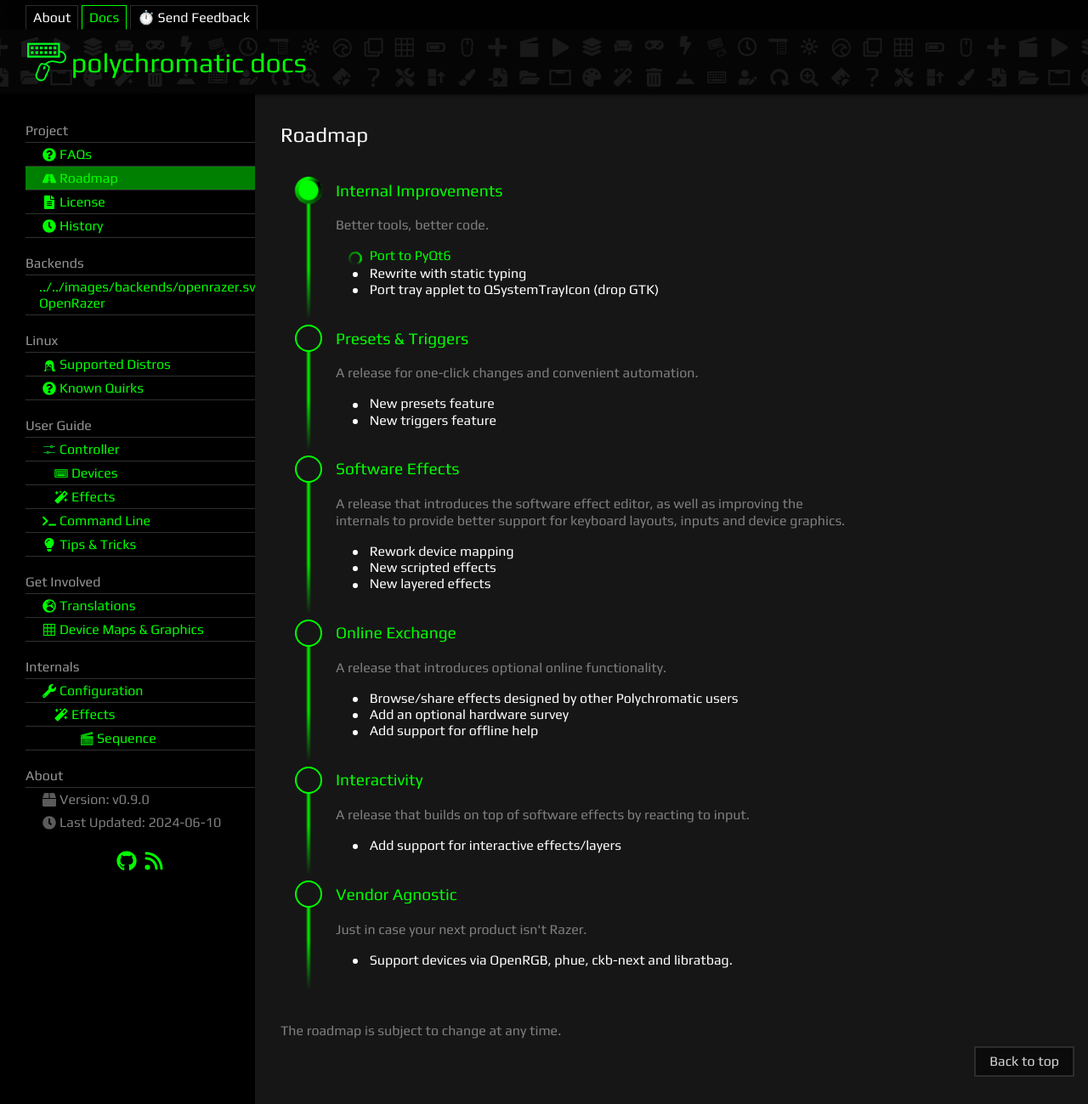
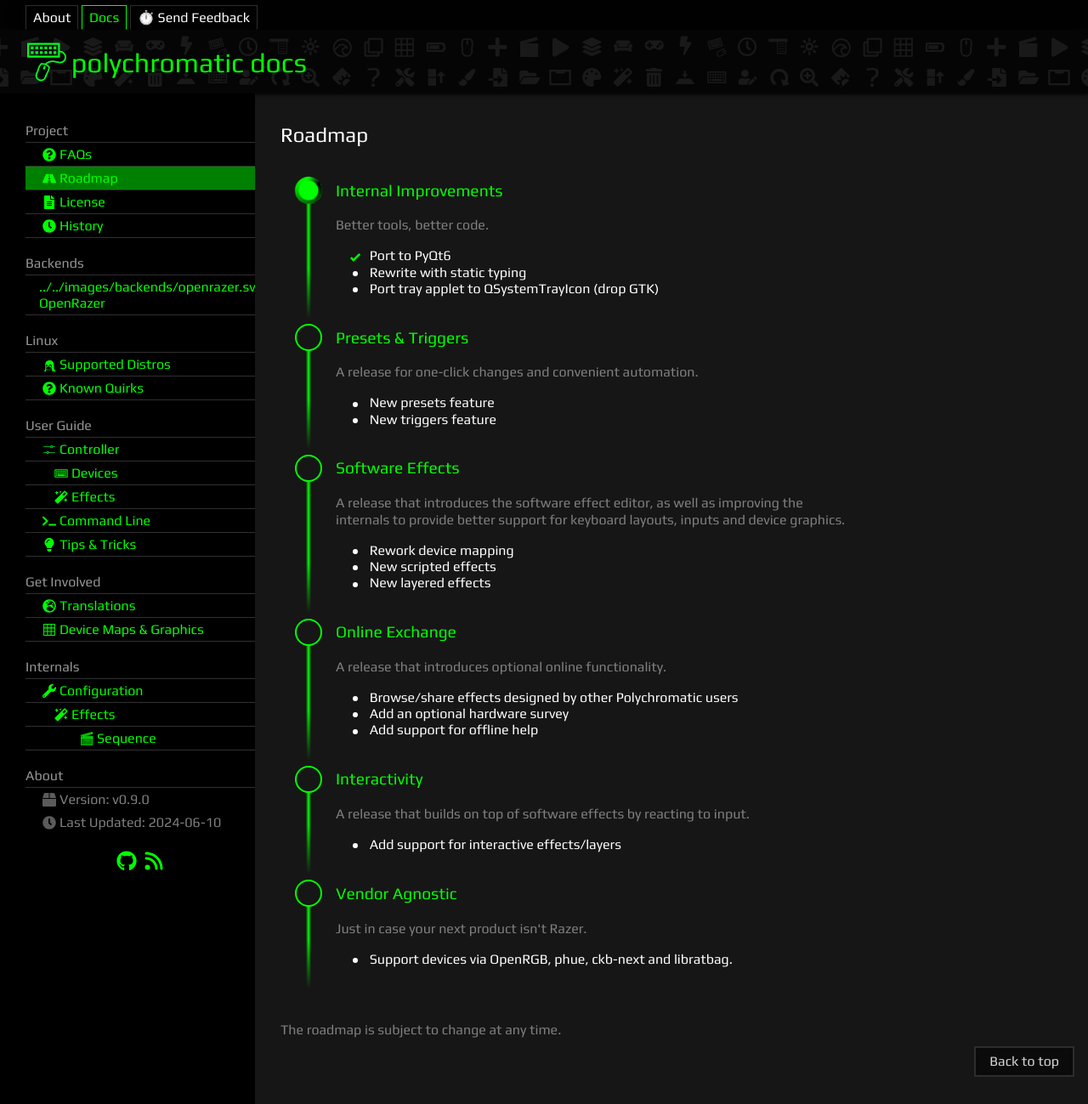
Before and after one commit to polychromatic/polychromatic-docs, a Jekyll site: the page built from pages/roadmap.md, in a window 1280 px wide and 1299 px high. Shown: the whole window at 85% size. Built offline with Jekyll 4.4.1, drawn with Linux system fonts in a browser that asks for light colours.

```diff
--- a/pages/roadmap.md
+++ b/pages/roadmap.md
@@ -8,9 +8,9 @@ roadmap:
       desc: Better tools, better code.
       checked: progress
       completed:
+        - Port to PyQt6
+      in_progress:
         null
-      in_progress:
-        - Port to PyQt6
       pending:
         - Rewrite with static typing
         - Port tray applet to QSystemTrayIcon (drop GTK)
```
